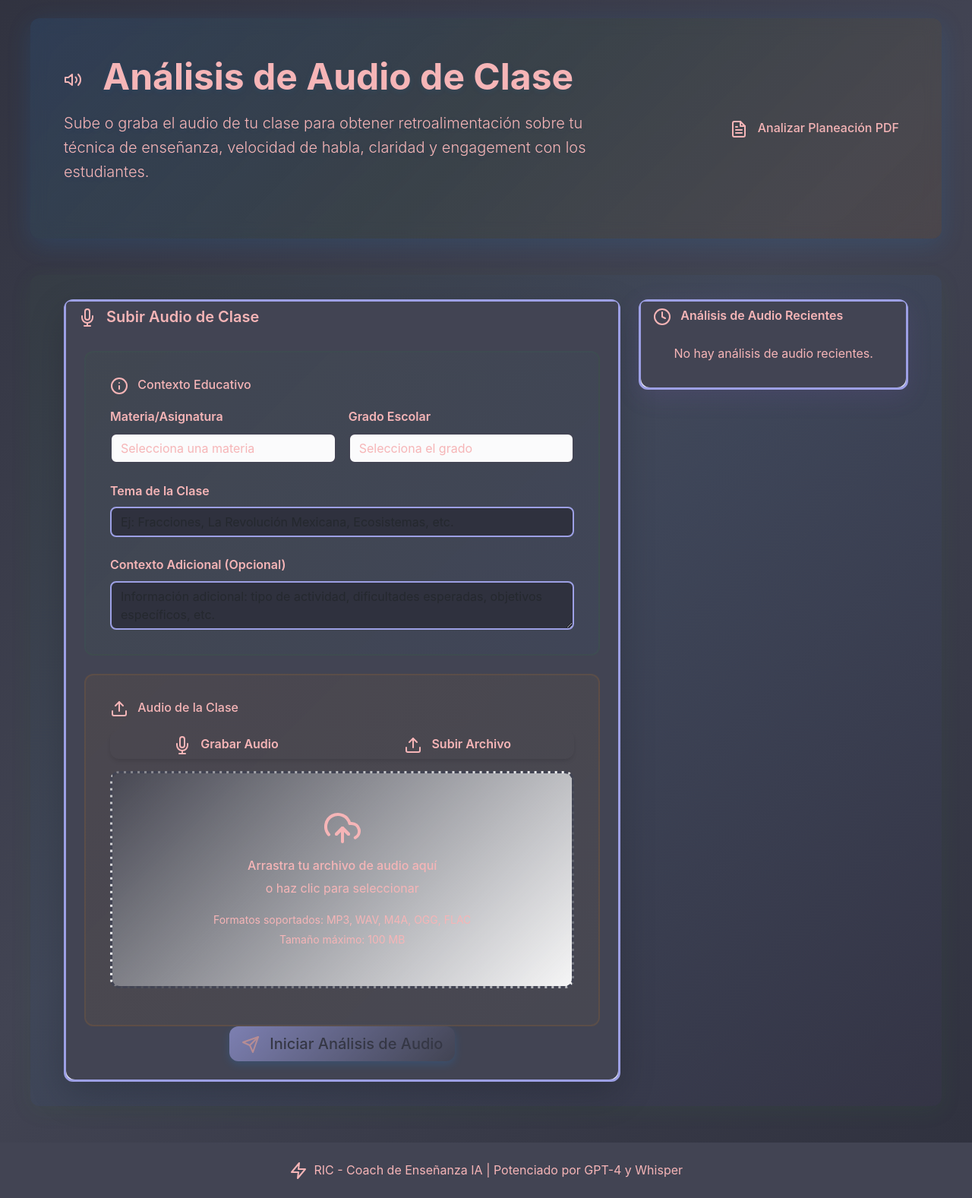
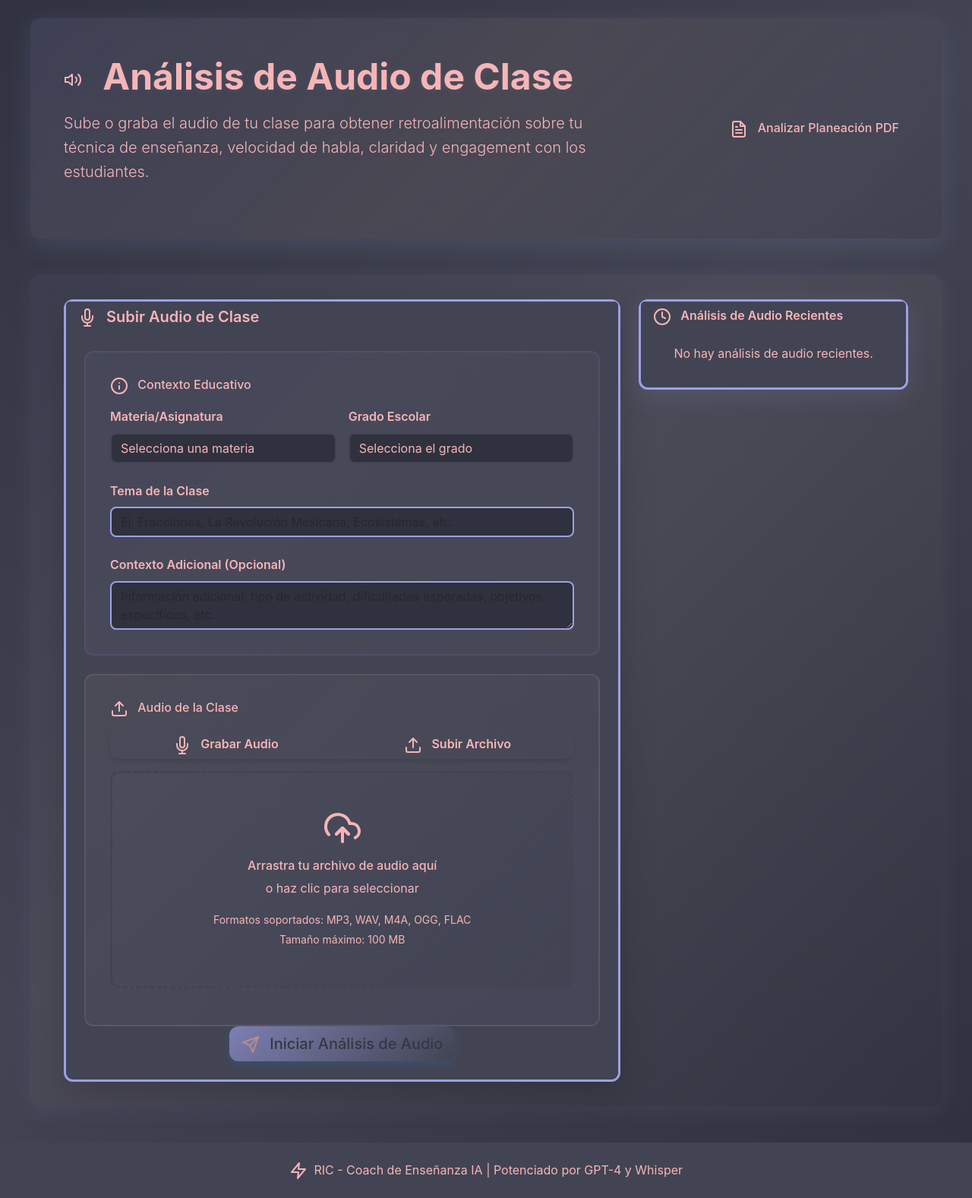
Before and after one commit to graceskyliz/RIC, a Flask app: page /upload-audio in a window 1280 px wide. Shown: the part 138-1715 px from the top of the page at 76% size. Run offline with Flask 3, Linux system fonts and the light colour scheme; data that the repository does not hold is empty.

Commit message:
Update website color palette and visual theme across all pages
Refactors color schemes and gradients in `templates/audio_upload.html` using new palette values for background, text, and filler elements.

Replit-Commit-Author: Agent
Replit-Commit-Session-Id: 8cd1d535-1eee-442f-8d5e-06db59c161e7
Replit-Commit-Checkpoint-Type: intermediate_checkpoint
Replit-Commit-Screenshot-Url: https://storage.googleapis.com/screenshot-production-us-central1/e2a9a755-59da-4f87-847b-c12617da2946/8cd1d535-1eee-442f-8d5e-06db59c161e7/iTLhmMq

```diff
--- a/templates/audio_upload.html
+++ b/templates/audio_upload.html
@@ -255,74 +255,74 @@
 <style>
 /* Colorful Audio Upload Sections */
 .audio-header-section {
-    background: linear-gradient(135deg, rgba(30, 136, 229, 0.12) 0%, rgba(46, 125, 50, 0.08) 50%, rgba(251, 140, 0, 0.06) 100%);
+    background: linear-gradient(135deg, rgba(157, 160, 229, 0.12) 0%, rgba(251, 206, 177, 0.08) 50%, rgba(66, 68, 83, 0.06) 100%);
     border-radius: var(--border-radius);
     padding: 3rem 2rem;
     margin-bottom: 3rem;
-    box-shadow: 0 8px 32px rgba(30, 136, 229, 0.15);
+    box-shadow: 0 8px 32px rgba(157, 160, 229, 0.15);
     backdrop-filter: blur(10px);
 }
 
 .audio-upload-section {
-    background: linear-gradient(135deg, rgba(46, 125, 50, 0.06) 0%, rgba(30, 136, 229, 0.05) 50%, rgba(126, 87, 194, 0.04) 100%);
+    background: linear-gradient(135deg, rgba(157, 160, 229, 0.06) 0%, rgba(251, 206, 177, 0.05) 50%, rgba(66, 68, 83, 0.04) 100%);
     border-radius: var(--border-radius);
     padding: 2rem;
     margin-bottom: 2rem;
-    box-shadow: 0 6px 28px rgba(46, 125, 50, 0.1);
+    box-shadow: 0 6px 28px rgba(157, 160, 229, 0.1);
 }
 
 /* Enhanced Upload Card */
 .audio-upload-card {
-    background: linear-gradient(135deg, rgba(255, 255, 255, 0.98) 0%, rgba(245, 247, 250, 0.95) 100%);
+    background: linear-gradient(135deg, rgba(66, 68, 83, 0.98) 0%, rgba(47, 49, 62, 0.95) 100%);
     backdrop-filter: blur(15px);
-    border: 3px solid rgba(30, 136, 229, 0.1);
-    box-shadow: 0 12px 48px rgba(30, 136, 229, 0.2);
+    border: 3px solid rgba(157, 160, 229, 0.1);
+    box-shadow: 0 12px 48px rgba(157, 160, 229, 0.2);
     transition: all 0.4s ease;
 }
 
 .audio-upload-card:hover {
     transform: translateY(-4px);
     border-color: var(--color-primary);
-    box-shadow: 0 20px 60px rgba(30, 136, 229, 0.25);
+    box-shadow: 0 20px 60px rgba(157, 160, 229, 0.25);
 }
 
 .audio-upload-card .card-header {
-    background: linear-gradient(135deg, var(--color-primary) 0%, rgba(30, 136, 229, 0.9) 100%);
+    background: linear-gradient(135deg, var(--color-primary) 0%, rgba(157, 160, 229, 0.9) 100%);
     border-bottom: none;
-    color: white;
+    color: #f6b5b7;
 }
 
 /* Educational Context Section */
 .educational-context-section {
-    background: linear-gradient(135deg, rgba(46, 125, 50, 0.05) 0%, rgba(30, 136, 229, 0.03) 100%);
+    background: linear-gradient(135deg, rgba(157, 160, 229, 0.05) 0%, rgba(251, 206, 177, 0.03) 100%);
     border-radius: var(--border-radius);
     padding: 2rem;
-    border: 2px solid rgba(46, 125, 50, 0.1);
+    border: 2px solid rgba(157, 160, 229, 0.1);
     transition: all 0.3s ease;
 }
 
 .educational-context-section:hover {
     border-color: var(--color-success);
-    box-shadow: 0 8px 32px rgba(46, 125, 50, 0.15);
+    box-shadow: 0 8px 32px rgba(157, 160, 229, 0.15);
 }
 
 /* Audio Upload Controls Section */
 .audio-upload-controls-section {
-    background: linear-gradient(135deg, rgba(251, 140, 0, 0.05) 0%, rgba(251, 192, 45, 0.03) 100%);
+    background: linear-gradient(135deg, rgba(251, 206, 177, 0.05) 0%, rgba(157, 160, 229, 0.03) 100%);
     border-radius: var(--border-radius);
     padding: 2rem;
-    border: 2px solid rgba(251, 140, 0, 0.1);
+    border: 2px solid rgba(251, 206, 177, 0.1);
     transition: all 0.3s ease;
 }
 
 .audio-upload-controls-section:hover {
     border-color: var(--color-cta);
-    box-shadow: 0 8px 32px rgba(251, 140, 0, 0.15);
+    box-shadow: 0 8px 32px rgba(251, 206, 177, 0.15);
 }
 
 /* Enhanced Upload Area */
 .upload-area {
-    background: linear-gradient(135deg, rgba(30, 136, 229, 0.03) 0%, rgba(255, 255, 255, 0.95) 100%);
+    background: linear-gradient(135deg, rgba(157, 160, 229, 0.03) 0%, rgba(66, 68, 83, 0.95) 100%);
     border: 3px dashed var(--color-border);
     border-radius: var(--border-radius);
     padding: 3rem 2rem;
@@ -333,9 +333,9 @@
 
 .upload-area:hover {
     border-color: var(--color-primary);
-    background: linear-gradient(135deg, rgba(30, 136, 229, 0.08) 0%, rgba(255, 255, 255, 0.98) 100%);
+    background: linear-gradient(135deg, rgba(157, 160, 229, 0.08) 0%, rgba(66, 68, 83, 0.98) 100%);
     transform: translateY(-2px);
-    box-shadow: 0 12px 40px rgba(30, 136, 229, 0.15);
+    box-shadow: 0 12px 40px rgba(157, 160, 229, 0.15);
 }
 
 .upload-icon {
@@ -352,14 +352,14 @@
 
 /* Recording Interface */
 .recording-interface {
-    background: linear-gradient(135deg, rgba(46, 125, 50, 0.05) 0%, rgba(30, 136, 229, 0.03) 100%);
+    background: linear-gradient(135deg, rgba(157, 160, 229, 0.05) 0%, rgba(251, 206, 177, 0.03) 100%);
     border-radius: var(--border-radius);
-    border: 2px solid rgba(46, 125, 50, 0.1);
+    border: 2px solid rgba(157, 160, 229, 0.1);
     padding: 1rem;
 }
 
 .recording-controls {
-    background: rgba(255, 255, 255, 0.95);
+    background: rgba(66, 68, 83, 0.95);
     border-radius: var(--border-radius);
     backdrop-filter: blur(10px);
 }
@@ -384,13 +384,13 @@
     border: 2px solid var(--color-border);
     border-radius: 8px;
     transition: all 0.3s ease;
-    background: rgba(255, 255, 255, 0.98);
+    background: rgba(47, 49, 62, 0.98);
 }
 
 .form-control:focus, .form-select:focus {
     border-color: var(--color-primary);
-    box-shadow: 0 0 0 0.2rem rgba(30, 136, 229, 0.25);
-    background: white;
+    box-shadow: 0 0 0 0.2rem rgba(157, 160, 229, 0.25);
+    background: #2f313e;
 }
 
 /* Button Enhancements */
@@ -401,58 +401,58 @@
 }
 
 .btn-outline-primary:hover {
-    background: linear-gradient(135deg, var(--color-primary) 0%, rgba(30, 136, 229, 0.9) 100%);
+    background: linear-gradient(135deg, var(--color-primary) 0%, rgba(157, 160, 229, 0.9) 100%);
     transform: translateY(-2px);
-    box-shadow: 0 8px 25px rgba(30, 136, 229, 0.3);
+    box-shadow: 0 8px 25px rgba(157, 160, 229, 0.3);
 }
 
 .btn-outline-secondary:hover {
-    background: linear-gradient(135deg, var(--color-text-secondary) 0%, rgba(108, 117, 125, 0.9) 100%);
+    background: linear-gradient(135deg, var(--color-text-secondary) 0%, rgba(251, 206, 177, 0.9) 100%);
     transform: translateY(-2px);
 }
 
 .btn-success:hover {
-    background: linear-gradient(135deg, var(--color-success) 0%, rgba(46, 125, 50, 0.9) 100%);
+    background: linear-gradient(135deg, var(--color-success) 0%, rgba(157, 160, 229, 0.9) 100%);
     transform: translateY(-2px);
-    box-shadow: 0 8px 25px rgba(46, 125, 50, 0.3);
+    box-shadow: 0 8px 25px rgba(157, 160, 229, 0.3);
 }
 
 .btn-danger:hover {
-    background: linear-gradient(135deg, var(--color-danger) 0%, rgba(229, 57, 53, 0.9) 100%);
+    background: linear-gradient(135deg, var(--color-danger) 0%, rgba(246, 181, 183, 0.9) 100%);
     transform: translateY(-2px);
-    box-shadow: 0 8px 25px rgba(229, 57, 53, 0.3);
+    box-shadow: 0 8px 25px rgba(246, 181, 183, 0.3);
 }
 
 .btn-primary.btn-lg:hover {
-    background: linear-gradient(135deg, var(--color-primary) 0%, rgba(30, 136, 229, 0.8) 100%);
+    background: linear-gradient(135deg, var(--color-primary) 0%, rgba(157, 160, 229, 0.8) 100%);
     transform: translateY(-3px) scale(1.02);
-    box-shadow: 0 12px 40px rgba(30, 136, 229, 0.4);
+    box-shadow: 0 12px 40px rgba(157, 160, 229, 0.4);
 }
 
 /* Recent Audio Card */
 .recent-audio-card {
-    background: linear-gradient(135deg, rgba(255, 255, 255, 0.98) 0%, rgba(245, 247, 250, 0.95) 100%);
+    background: linear-gradient(135deg, rgba(66, 68, 83, 0.98) 0%, rgba(47, 49, 62, 0.95) 100%);
     backdrop-filter: blur(10px);
-    border: 3px solid rgba(126, 87, 194, 0.1);
-    box-shadow: 0 8px 32px rgba(126, 87, 194, 0.15);
+    border: 3px solid rgba(157, 160, 229, 0.1);
+    box-shadow: 0 8px 32px rgba(157, 160, 229, 0.15);
     transition: all 0.4s ease;
 }
 
 .recent-audio-card:hover {
     transform: translateY(-4px);
     border-color: var(--color-insight);
-    box-shadow: 0 16px 48px rgba(126, 87, 194, 0.2);
+    box-shadow: 0 16px 48px rgba(157, 160, 229, 0.2);
 }
 
 .recent-audio-header {
-    background: linear-gradient(135deg, var(--color-insight) 0%, rgba(126, 87, 194, 0.9) 100%);
-    color: white;
+    background: linear-gradient(135deg, var(--color-insight) 0%, rgba(157, 160, 229, 0.9) 100%);
+    color: #f6b5b7;
     border-bottom: none;
 }
 
 /* Analysis Items */
 .analysis-item {
-    background: linear-gradient(135deg, rgba(255, 255, 255, 0.98) 0%, rgba(250, 252, 255, 0.95) 100%);
+    background: linear-gradient(135deg, rgba(66, 68, 83, 0.98) 0%, rgba(47, 49, 62, 0.95) 100%);
     border-radius: var(--border-radius);
     padding: 1rem;
     border: 2px solid transparent;
@@ -462,34 +462,34 @@
 .analysis-item:hover {
     border-color: var(--color-insight);
     transform: translateX(4px);
-    box-shadow: 0 6px 20px rgba(126, 87, 194, 0.15);
+    box-shadow: 0 6px 20px rgba(157, 160, 229, 0.15);
 }
 
 /* File Selected Display */
 .file-selected .selected-file-info {
-    background: linear-gradient(135deg, rgba(46, 125, 50, 0.08) 0%, rgba(255, 255, 255, 0.98) 100%);
+    background: linear-gradient(135deg, rgba(157, 160, 229, 0.08) 0%, rgba(66, 68, 83, 0.98) 100%);
     border: 2px solid var(--color-success);
     border-radius: var(--border-radius);
     transition: all 0.3s ease;
 }
 
 .file-selected .selected-file-info:hover {
-    box-shadow: 0 6px 20px rgba(46, 125, 50, 0.2);
+    box-shadow: 0 6px 20px rgba(157, 160, 229, 0.2);
 }
 
 /* Audio Preview */
 .audio-preview {
-    background: linear-gradient(135deg, rgba(30, 136, 229, 0.05) 0%, rgba(255, 255, 255, 0.98) 100%);
+    background: linear-gradient(135deg, rgba(157, 160, 229, 0.05) 0%, rgba(66, 68, 83, 0.98) 100%);
     border-radius: var(--border-radius);
     padding: 1.5rem;
-    border: 2px solid rgba(30, 136, 229, 0.1);
+    border: 2px solid rgba(157, 160, 229, 0.1);
 }
 
 /* Text Color Fixes */
 .audio-header-section h1,
 .audio-header-section p {
     color: var(--color-text) !important;
-    text-shadow: 0 2px 8px rgba(30, 136, 229, 0.1);
+    text-shadow: 0 2px 8px rgba(157, 160, 229, 0.1);
 }
 
 .educational-context-section h6,
```
Also changed, not shown: 1 other file.
